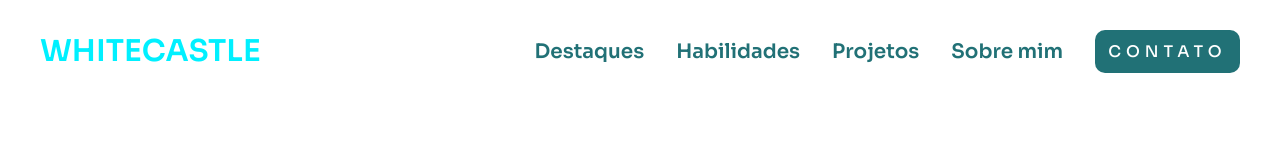
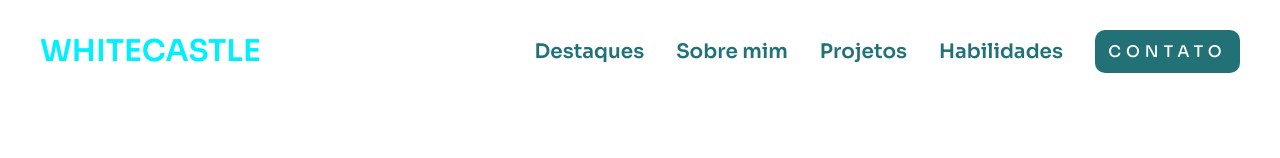
Before and after one commit to CastleWhite23/novo-portifolio, a React (Vite) app: page / in a window 1280 px wide. Shown: the top 158 px of the page. Built offline with nearby package versions, Linux system fonts and the light colour scheme.

Commit message:
trocando ordem dos elementos e links da navbar

```diff
--- a/src/components/navbar/Navbar.jsx
+++ b/src/components/navbar/Navbar.jsx
@@ -9,9 +9,9 @@ const Navbar = () => {
                 <nav>
                     <ul>
                         <li>Destaques</li>
+                        <li>Sobre mim</li>
+                        <li>Projetos</li>
                         <li>Habilidades</li>
-                        <li>Projetos</li>
-                        <li>Sobre mim</li>
                         <li><Button text={'contato'} variant={'contato-nav'} /></li>
                     </ul>
                 </nav>
```
